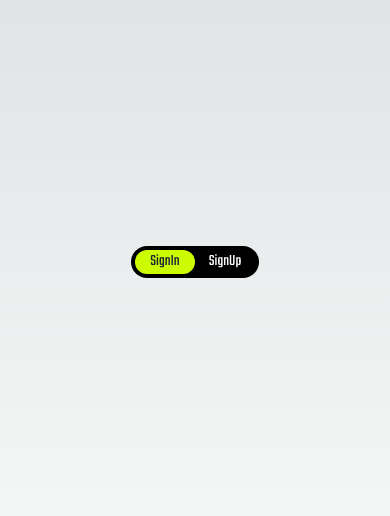
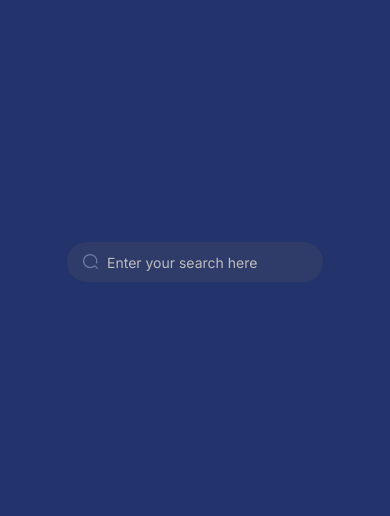
Before and after one commit to FRAGG33R/whiff-waff, a Next.js app in the folder client/whiff-whaff/: page / in a window 390 px wide. Shown: the part 256-772 px from the top of the page. Built offline with nearby package versions, Linux system fonts and the light colour scheme.

Commit message:
Feat: I started search input

```diff
--- a/client/whiff-whaff/src/app/page.tsx
+++ b/client/whiff-whaff/src/app/page.tsx
@@ -6,19 +6,17 @@ import PrimaryButton from '@/components/ui/buttons/primaryButton';
 import SecondaryButtom from '@/components/ui/buttons/secondaryButton';
 import ToggleSwitch from '@/components/ui/buttons/ToggleSwitch';
 import { ThemeProvider } from "@material-tailwind/react";
+import SearchInput from '@/components/ui/inputs/searchInput';
 
 export default function Home() {
   const handleButtonClick = () => {
     console.log('Button clicked!');
   };
   return (
-    <main className="flex min-h-screen flex-col items-center justify-between p-24">
+    <main className="flex min-h-screen flex-col items-center justify-between p-24 bg-RhinoBlue">
       <div className="flex flex-col items-center justify-center min-h-screen">
-      <ThemeProvider>
-        <ToggleSwitch
-        firstValue='SignIn'
-        secondValue='SignUp' />
-      </ThemeProvider>
+        <SearchInput
+        />
     </div>
 
     </main>
--- a/client/whiff-whaff/src/components/ui/buttons/ToggleSwitch.tsx
+++ b/client/whiff-whaff/src/components/ui/buttons/ToggleSwitch.tsx
@@ -32,9 +32,9 @@ const ToggleSwitch: React.FC<ButtonProps> = ({firstValue, secondValue, firstFunc
 
   useEffect(() => {
       if (activeTab === firstValue) {
-        //firstFunction();
+        firstFunction();
       }else if (activeTab === secondValue) {
-        //secondFunction();
+        secondFunction();
       }
   }, [activeTab]);
 
--- /dev/null
+++ b/client/whiff-whaff/src/components/ui/inputs/searchInput.tsx
@@ -0,0 +1,30 @@
+import React from 'react'
+import Image from 'next/image';
+import VectorIcon from '../../../../public/searchIcon.svg'
+import { useState, ChangeEvent } from 'react';
+
+const searchInput: React.FC = () => {
+
+    const [value, setValue] = React.useState('Enter your search here');
+    const searchHandler = (e: ChangeEvent<HTMLInputElement>) => {
+        const {target} = e;
+        setValue(target.value);
+        console.log(value);
+     };
+    return (
+      <div className='relative w-full text-gray-600'>
+        <input
+            type={'search'}
+            name={'search'}
+            placeholder={value}
+            className=' bg-CarbonGrey bg-opacity-20 w-64 sm:w-28 :md:w-40 lg:w-96 h-10 md:h-9 lg:h-10 px-10 pr-5  rounded-full text-sm focus:outline-none'
+            onChange={searchHandler}
+        />
+        <button type='submit' className='absolute left-0 top-0 mt-3 ml-4'>
+                <Image src={VectorIcon } alt='vector icon' width={15} />
+        </button>
+      </div>
+    );
+}
+
+export default searchInput
--- /dev/null
+++ b/client/whiff-whaff/src/components/ui/inputs/userInput.tsx
@@ -0,0 +1,41 @@
+import React from 'react'
+import { useState, ChangeEvent } from 'react';
+
+const userInput: React.FC = () => {
+    const [search, setSearch] = useState('');
+    const handleChange = (e: ChangeEvent<HTMLInputElement>) => {
+        setSearch(e.target.value);
+      };
+  return (
+    <div className="relative mx-auto flex items-center">
+    <input
+      type="text"
+      placeholder="Search"
+      value={search}
+      onChange={handleChange}
+      className="border-2 border-gray-300 rounded-md px-4 py-2 focus:outline-none focus:border-blue-500"
+    />
+    {search && (
+      <button
+        className="absolute right-0 mr-3 focus:outline-none"
+        onClick={() => setSearch('')}
+      >
+        <svg
+          xmlns="http://www.w3.org/2000/svg"
+          className="h-5 w-5 text-gray-400 hover:text-gray-600"
+          viewBox="0 0 20 20"
+          fill="currentColor"
+        >
+          <path
+            fillRule="evenodd"
+            d="M9.6 10l6.29-6.29a1 1 0 0 0-1.42-1.42L8.88 8.59 2.59 2.29A1 1 0 0 0 1.17 3.71L7.46 10l-6.29 6.29a1 1 0 1 0 1.42 1.42l6.29-6.29 6.29 6.29a1 1 0 1 0 1.42-1.42L9.6 10z"
+            clipRule="evenodd"
+          />
+        </svg>
+      </button>
+    )}
+  </div>
+  )
+}
+
+export default userInput;
--- a/client/whiff-whaff/tailwind.config.js
+++ b/client/whiff-whaff/tailwind.config.js
@@ -23,6 +23,7 @@ module.exports = withMT({
         'RhinoBlue': '#23336C',
         'NightBlack': '#1B2436',
         'Ceramic': '#FFFFFF',
+        'CarbonGrey': '#606060',
       },
     },
   },
```
Also changed, not shown: client/whiff-whaff/public/searchIcon.svg (added).
